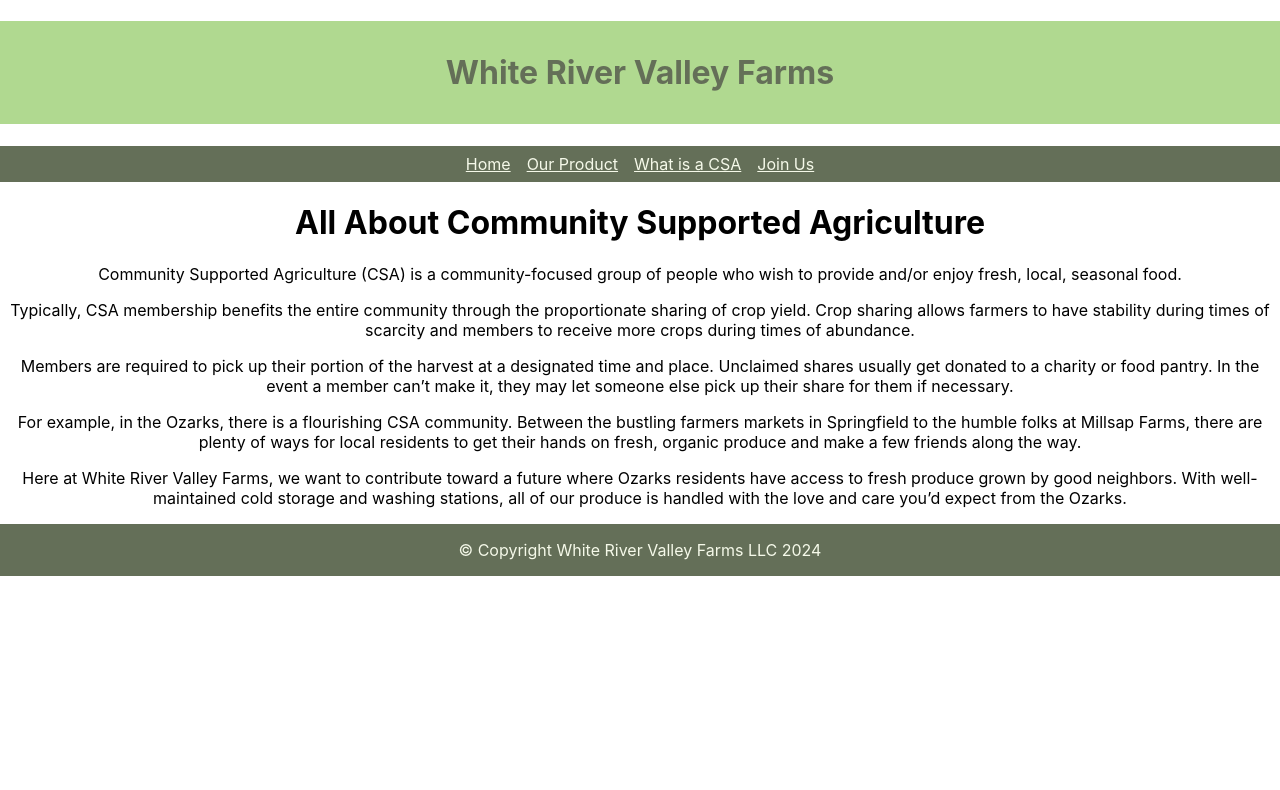
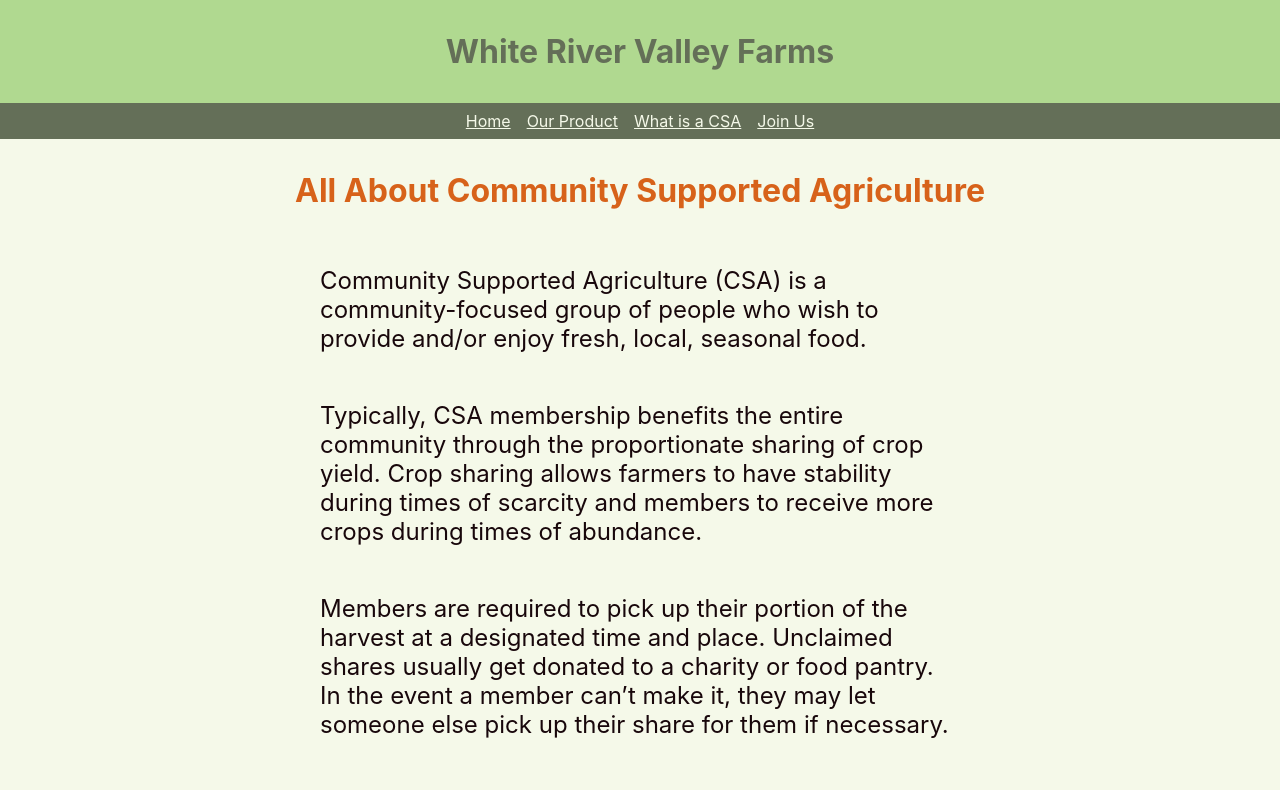
Before and after one commit to SeanGreeley/Fall2024_SCP_WhiteRiverValleyFarms, a React (Create React App) app in the folder my-app/: page /CSA in a window 1280 px wide. Shown: the top 790 px of the page. Built offline with nearby package versions, Linux system fonts and the light colour scheme.

Commit message:
Styling Changes

```diff
--- a/my-app/src/App.css
+++ b/my-app/src/App.css
@@ -36,3 +36,8 @@
     transform: rotate(360deg);
   }
 }
+
+* {
+  margin: 0;
+  padding: 0;
+}
--- a/my-app/src/module/What_is_CSA.js
+++ b/my-app/src/module/What_is_CSA.js
@@ -1,17 +1,40 @@
 import allText from '../textElements.json';
 import Header from './header';
 import Footer from './footer';
+import colors from '../colors.json';
 
 function WhatIsACSA() {
+  const paragraphStyles = {
+    color: colors.charcoal,
+    textAlign: 'left',
+    fontSize: '24px',
+    backgroundColor: colors.ivory,
+    padding: '1em',
+    width: '50%',
+  };
+  const headerStyles = {
+    color: colors.orange,
+    backgroundColor: colors.ivory,
+    padding: '1em'
+  };
+  const textboxStyles = {
+    display: 'flex',
+    flexDirection: 'column',
+    justifyContent: 'center',
+    alignItems: 'center',
+    backgroundColor: colors.ivory,
+  };
     return (
-        <div id='root' className="App">
+        <div id='root' className="App" styles={{backgroundColor: colors.ivory}}>
         <Header/>
-        <h1>{allText['csa-info'].header}</h1>
-          <p>{allText['csa-info']['body-1']}</p>
-          <p>{allText['csa-info']['body-2']}</p>
-          <p>{allText['csa-info']['body-3']}</p>
-          <p>{allText['csa-info']['body-4']}</p>
-          <p>{allText['csa-info']['body-5']}</p>
+        <h1 style={headerStyles}>{allText['csa-info'].header}</h1>
+          <div style={textboxStyles}>
+          <p style={paragraphStyles}>{allText['csa-info']['body-1']}</p>
+          <p style={paragraphStyles}>{allText['csa-info']['body-2']}</p>
+          <p style={paragraphStyles}>{allText['csa-info']['body-3']}</p>
+          <p style={paragraphStyles}>{allText['csa-info']['body-4']}</p>
+          <p style={paragraphStyles}>{allText['csa-info']['body-5']}</p>
+          </div>
           <Footer/>
         </div>
     );
```
